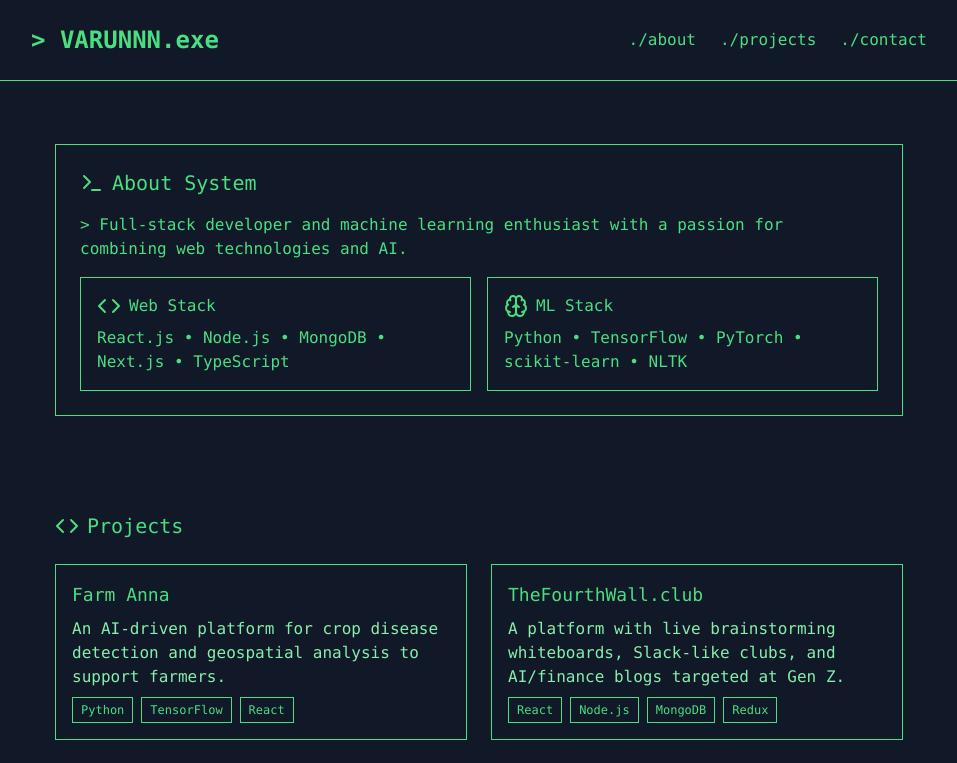
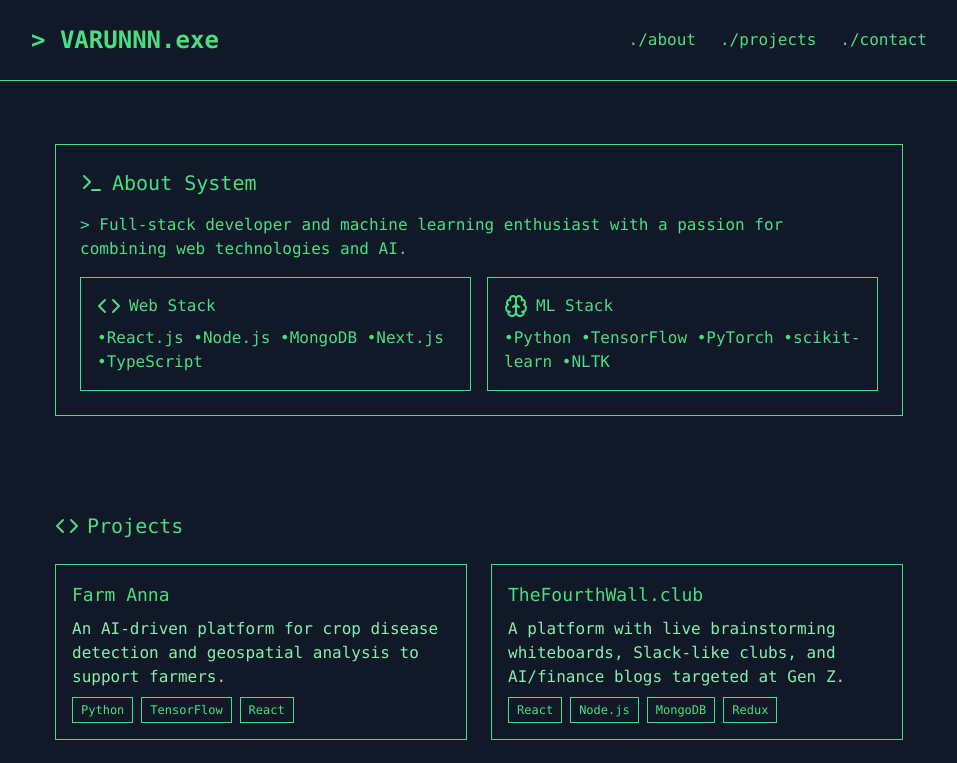
Before and after one commit to varun4-here/portfolio0, a React (Create React App) app: page / in a window 1280 px wide. Shown: the top 763 px of the page, without its empty margins (161-1118 px from the left). Built offline with nearby package versions, Linux system fonts and the light colour scheme.

Commit message:
bullet points

```diff
--- a/src/App.js
+++ b/src/App.js
@@ -139,13 +139,13 @@ function App() {
                 <h3 className="flex items-center mb-2">
                   <Code className="mr-2" /> Web Stack
                 </h3>
-                <p>React.js • Node.js • MongoDB • Next.js • TypeScript</p>
+                <p>•React.js •Node.js •MongoDB •Next.js •TypeScript</p>
               </div>
               <div className="border border-green-400 p-4">
                 <h3 className="flex items-center mb-2">
                   <Brain className="mr-2" /> ML Stack
                 </h3>
-                <p>Python • TensorFlow • PyTorch • scikit-learn • NLTK</p>
+                <p>•Python •TensorFlow •PyTorch •scikit-learn •NLTK</p>
               </div>
             </div>
           </div>
```
